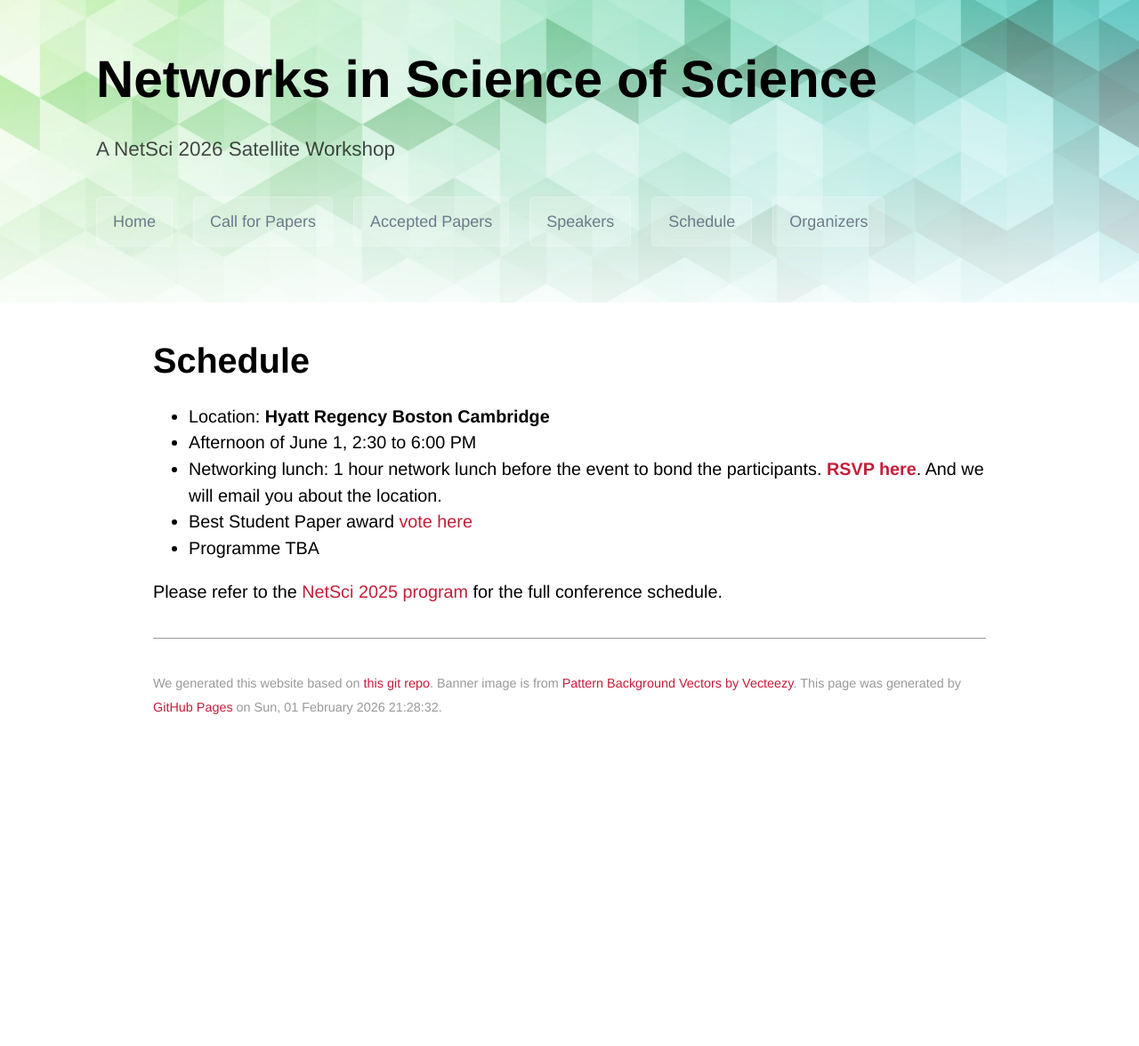
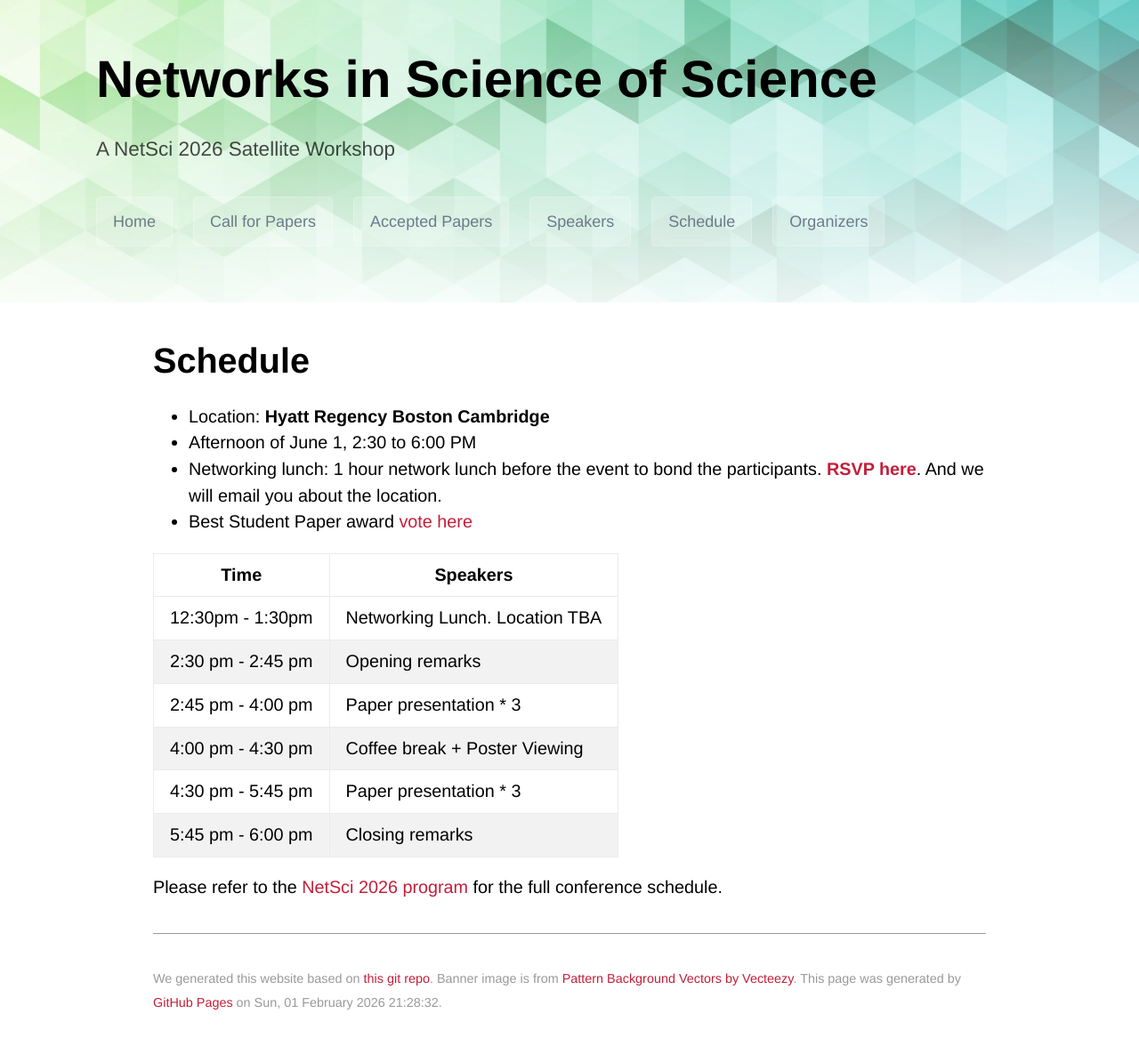
Before and after one commit to netscisci/netscisci.github.io, a Jekyll site: the page built from schedule.md, in a window 1280 px wide. Shown: the whole page at 89% size. Built offline with Jekyll 4.4.1, drawn with Linux system fonts in a browser that asks for light colours; some web fonts are replaced; our own code applies the rules of GitHub Pages for plain Markdown files; before the commit the page ends 900 px from its top, so only the background shows below that.

Commit message:
Update schedule.md

```diff
--- a/schedule.md
+++ b/schedule.md
@@ -1,12 +1,19 @@
 ---
 layout: default
 ---
-
 # Schedule
 - Location: **Hyatt Regency Boston Cambridge**
 - Afternoon of June 1, 2:30 to 6:00 PM
 - Networking lunch: 1 hour network lunch before the event to bond the participants. [**RSVP here**](). And we will email you about the location.
 - Best Student Paper award [vote here]()
-- Programme TBA
 
-Please refer to the [NetSci 2025 program](https://netsci2025.github.io/) for the full conference schedule.
+| Time      | Speakers |
+| ----------- | ----------- |
+|12:30pm - 1:30pm|Networking Lunch. Location TBA|
+|2:30 pm - 2:45 pm|Opening remarks|
+|2:45 pm - 4:00 pm|Paper presentation * 3|
+|4:00 pm - 4:30 pm|Coffee break + Poster Viewing|
+|4:30 pm - 5:45 pm|Paper presentation * 3|
+|5:45 pm - 6:00 pm|Closing remarks|
+
+Please refer to the [NetSci 2026 program](https://www.netsci2026.com) for the full conference schedule.
```
